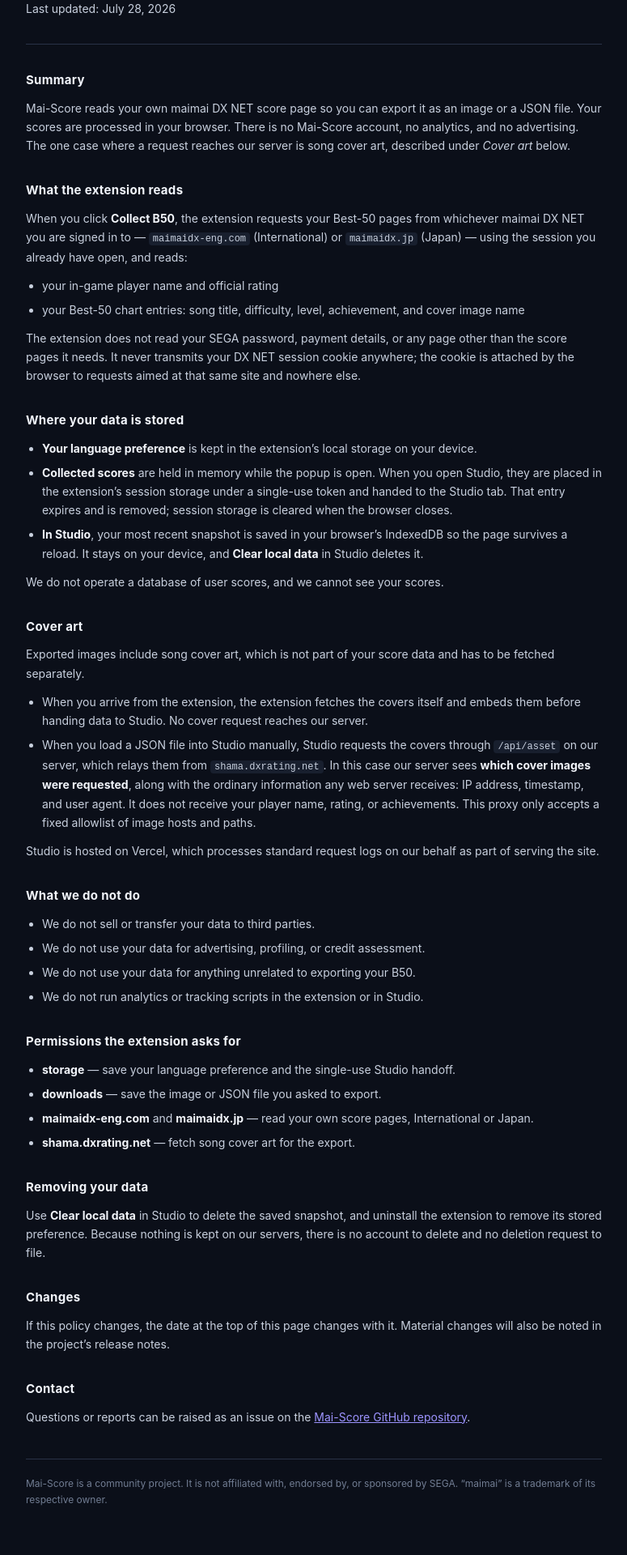
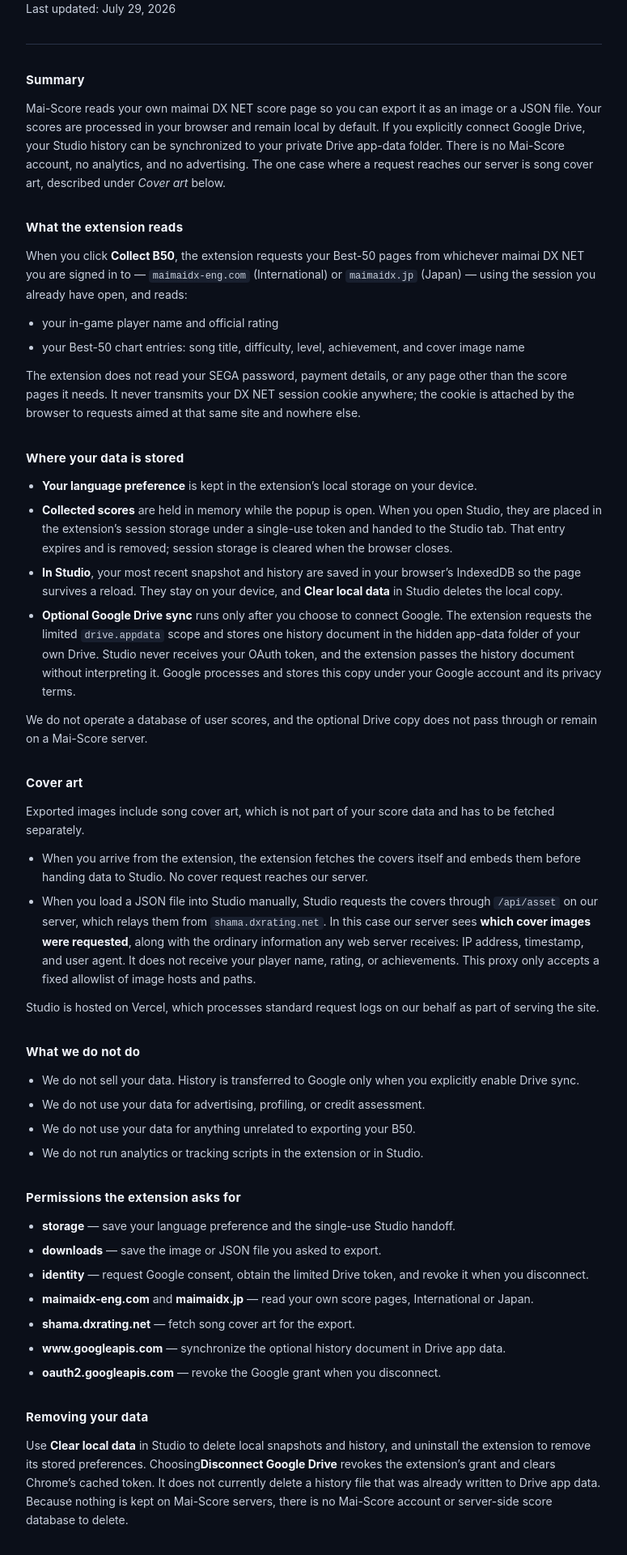
Before and after one commit to div-sir/Mai-Score, a Next.js app in the folder studio/: page /privacy in a window 1280 px wide. Shown: the part 140-2060 px from the top of the page at 81% size, without its empty margins (252-1027 px from the left). Built offline with nearby package versions, Linux system fonts and the light colour scheme.

Commit message:
Disclose optional Google Drive history sync

```diff
--- a/studio/app/privacy/page.tsx
+++ b/studio/app/privacy/page.tsx
@@ -6,7 +6,7 @@
   description: "How the Mai-Score extension and Studio handle your data."
 };
 
-const UPDATED = "July 28, 2026";
+const UPDATED = "July 29, 2026";
 
 export default function Privacy() {
   return (
@@ -21,9 +21,11 @@
         <h2>Summary</h2>
         <p>
           Mai-Score reads your own maimai DX NET score page so you can export it as an image
-          or a JSON file. Your scores are processed in your browser. There is no Mai-Score
-          account, no analytics, and no advertising. The one case where a request reaches our
-          server is song cover art, described under <em>Cover art</em> below.
+          or a JSON file. Your scores are processed in your browser and remain local by default.
+          If you explicitly connect Google Drive, your Studio history can be synchronized to
+          your private Drive app-data folder. There is no Mai-Score account, no analytics, and
+          no advertising. The one case where a request reaches our server is song cover art,
+          described under <em>Cover art</em> below.
         </p>
       </section>
 
@@ -63,12 +65,23 @@
             session storage is cleared when the browser closes.
           </li>
           <li>
-            <strong>In Studio</strong>, your most recent snapshot is saved in your
-            browser&rsquo;s IndexedDB so the page survives a reload. It stays on your device,
-            and <strong>Clear local data</strong> in Studio deletes it.
+            <strong>In Studio</strong>, your most recent snapshot and history are saved in your
+            browser&rsquo;s IndexedDB so the page survives a reload. They stay on your device,
+            and <strong>Clear local data</strong> in Studio deletes the local copy.
+          </li>
+          <li>
+            <strong>Optional Google Drive sync</strong> runs only after you choose to connect
+            Google. The extension requests the limited <code>drive.appdata</code> scope and
+            stores one history document in the hidden app-data folder of your own Drive. Studio
+            never receives your OAuth token, and the extension passes the history document
+            without interpreting it. Google processes and stores this copy under your Google
+            account and its privacy terms.
           </li>
         </ul>
-        <p>We do not operate a database of user scores, and we cannot see your scores.</p>
+        <p>
+          We do not operate a database of user scores, and the optional Drive copy does not pass
+          through or remain on a Mai-Score server.
+        </p>
       </section>
 
       <section>
@@ -101,7 +114,7 @@
       <section>
         <h2>What we do not do</h2>
         <ul>
-          <li>We do not sell or transfer your data to third parties.</li>
+          <li>We do not sell your data. History is transferred to Google only when you explicitly enable Drive sync.</li>
           <li>We do not use your data for advertising, profiling, or credit assessment.</li>
           <li>We do not use your data for anything unrelated to exporting your B50.</li>
           <li>We do not run analytics or tracking scripts in the extension or in Studio.</li>
@@ -113,17 +126,23 @@
         <ul>
           <li><strong>storage</strong> — save your language preference and the single-use Studio handoff.</li>
           <li><strong>downloads</strong> — save the image or JSON file you asked to export.</li>
+          <li><strong>identity</strong> — request Google consent, obtain the limited Drive token, and revoke it when you disconnect.</li>
           <li><strong>maimaidx-eng.com</strong> and <strong>maimaidx.jp</strong> — read your own score pages, International or Japan.</li>
           <li><strong>shama.dxrating.net</strong> — fetch song cover art for the export.</li>
+          <li><strong>www.googleapis.com</strong> — synchronize the optional history document in Drive app data.</li>
+          <li><strong>oauth2.googleapis.com</strong> — revoke the Google grant when you disconnect.</li>
         </ul>
       </section>
 
       <section>
         <h2>Removing your data</h2>
         <p>
-          Use <strong>Clear local data</strong> in Studio to delete the saved snapshot, and
-          uninstall the extension to remove its stored preference. Because nothing is kept on
-          our servers, there is no account to delete and no deletion request to file.
+          Use <strong>Clear local data</strong> in Studio to delete local snapshots and history,
+          and uninstall the extension to remove its stored preferences. Choosing
+          <strong>Disconnect Google Drive</strong> revokes the extension&rsquo;s grant and
+          clears Chrome&rsquo;s cached token. It does not currently delete a history file that
+          was already written to Drive app data. Because nothing is kept on Mai-Score servers,
+          there is no Mai-Score account or server-side score database to delete.
         </p>
       </section>
 
```
